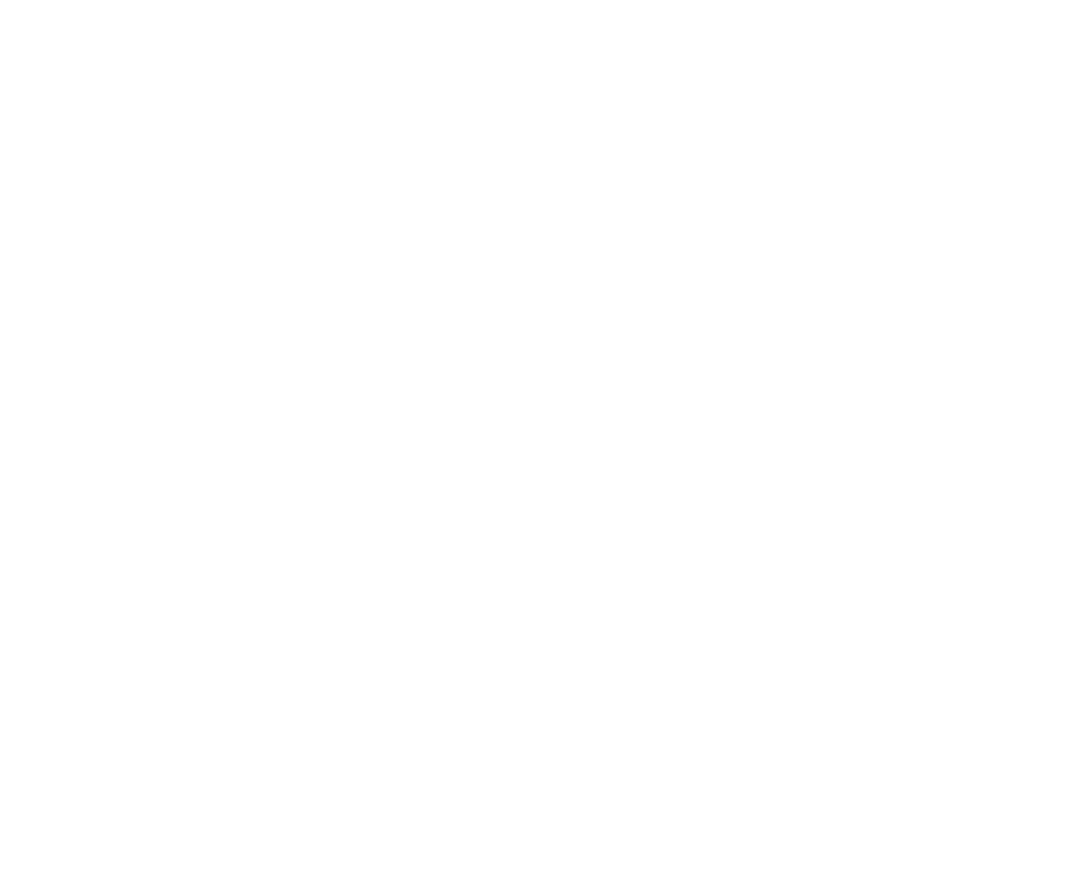
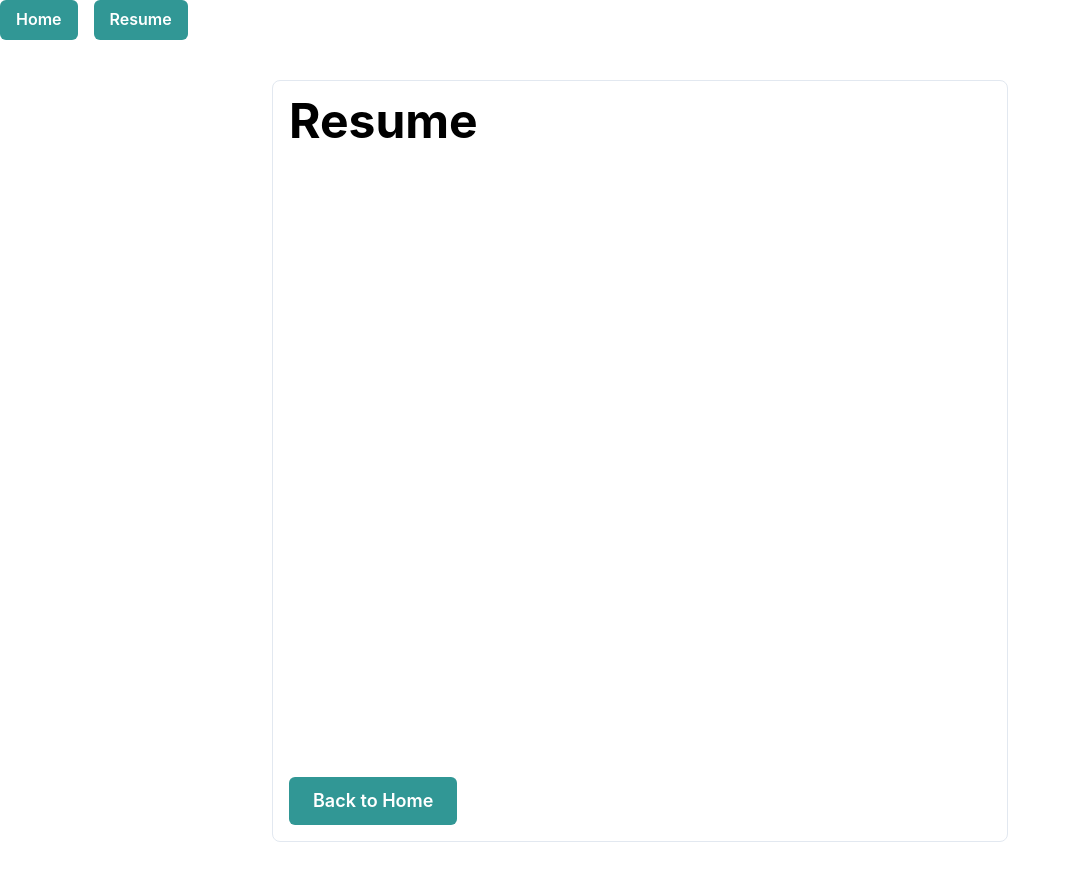
Before and after one commit to GPT-Engineer-App/portfolio-hive, a React (Vite) app: page /resume in a window 1280 px wide. Before the commit this address had no page. Shown: the whole page, without its empty margins (0-1071 px from the left). Before the commit the page ends 800 px from the top, so only its background shows below. Built offline with nearby package versions, Linux system fonts and the light colour scheme.

Commit message:
Added a quick view for the resume by creating a new `Resume` page, a `Navigation` component, and updated the `App.jsx` and `Index.jsx` to include navigation and routing to the new resume page.
Prompt: add quickview to view the resume on site

```diff
--- a/src/App.jsx
+++ b/src/App.jsx
@@ -1,11 +1,15 @@
 import { Route, BrowserRouter as Router, Routes } from "react-router-dom";
 import Index from "./pages/Index.jsx";
+import Resume from "./pages/Resume.jsx";
+import Navigation from "./components/Navigation.jsx";
 
 function App() {
   return (
     <Router>
+      <Navigation />
       <Routes>
         <Route exact path="/" element={<Index />} />
+        <Route path="/resume" element={<Resume />} />
       </Routes>
     </Router>
   );
--- /dev/null
+++ b/src/components/Navigation.jsx
@@ -0,0 +1,17 @@
+import { Link } from "react-router-dom";
+import { HStack, Button } from "@chakra-ui/react";
+
+const Navigation = () => {
+  return (
+    <HStack spacing={4}>
+      <Button as={Link} to="/" colorScheme="teal">
+        Home
+      </Button>
+      <Button as={Link} to="/resume" colorScheme="teal">
+        Resume
+      </Button>
+    </HStack>
+  );
+};
+
+export default Navigation;
--- a/src/pages/Index.jsx
+++ b/src/pages/Index.jsx
@@ -1,4 +1,5 @@
 import { Container, VStack, HStack, Box, Text, Heading, Image, IconButton, Link, Button, Flex } from "@chakra-ui/react";
+import { Link as RouterLink } from "react-router-dom";
 import ColorModeToggle from "../components/ColorModeToggle";
 import { FaGithub, FaLinkedin, FaTwitter, FaEnvelope } from "react-icons/fa";
 
@@ -29,6 +30,9 @@ const Index = () => {
             <IconButton aria-label="Email" icon={<FaEnvelope />} size="lg" />
           </Link>
         </HStack>
+        <Button colorScheme="teal" size="lg" as={RouterLink} to="/resume">
+          Quick View Resume
+        </Button>
         <Button colorScheme="teal" size="lg" as="a" href="/sample_resume.pdf" download>
           Download Resume
         </Button>
--- /dev/null
+++ b/src/pages/Resume.jsx
@@ -0,0 +1,20 @@
+import { Container, Box, Heading, Button } from "@chakra-ui/react";
+import { Link } from "react-router-dom";
+
+const Resume = () => {
+  return (
+    <Container centerContent maxW="container.md" py={10}>
+      <Box borderWidth="1px" borderRadius="lg" overflow="hidden" width="100%" p={4}>
+        <Heading as="h1" size="2xl" mb={4}>
+          Resume
+        </Heading>
+        <iframe src="/sample_resume.pdf" width="100%" height="600px" />
+        <Button colorScheme="teal" size="lg" mt={4} as={Link} to="/">
+          Back to Home
+        </Button>
+      </Box>
+    </Container>
+  );
+};
+
+export default Resume;
```
